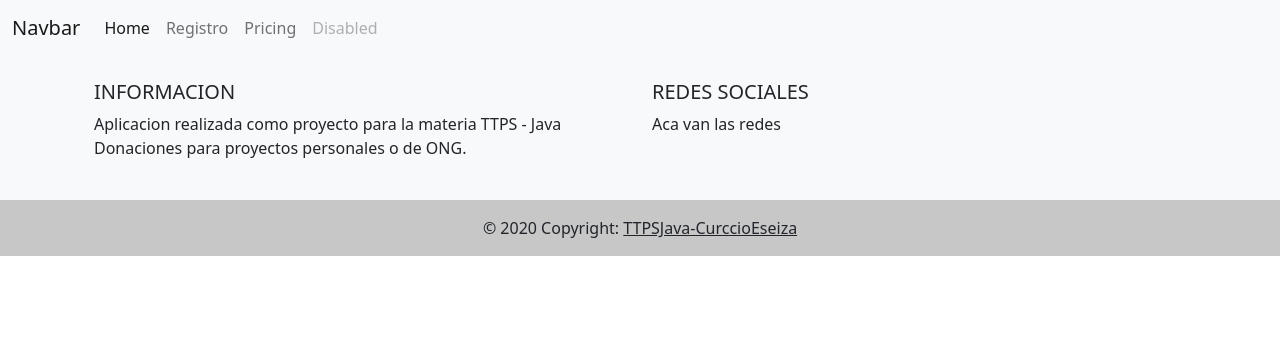
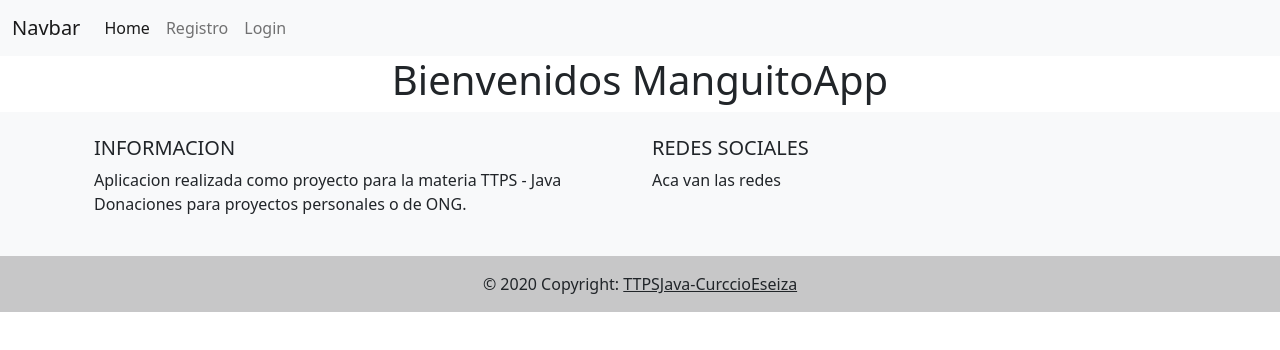
Before and after one commit to FedeEseiza/ManguitoApp, an Angular app: page / in a window 1280 px wide. Shown: the top 350 px of the page. Built offline with nearby package versions, Linux system fonts and the light colour scheme.

Commit message:
Correcion estilos navbar

```diff
--- a/src/app/app-routing.module.ts
+++ b/src/app/app-routing.module.ts
@@ -7,7 +7,8 @@
 const routes: Routes = [
   {path: 'registro', component:RegistroComponent},
   {path : 'login', component: LoginComponent},
-  {path: 'home', component: HomeComponent}
+  {path: 'home', component: HomeComponent},
+  {path: '**', component: HomeComponent}
 ];
 
 @NgModule({
--- a/src/app/components/navbar/navbar.component.html
+++ b/src/app/components/navbar/navbar.component.html
@@ -13,10 +13,7 @@
             <a class="nav-link" href="#" routerLink="registro">Registro</a>
           </li>
           <li class="nav-item">
-            <a class="nav-link" href="#">Pricing</a>
-          </li>
-          <li class="nav-item">
-            <a class="nav-link disabled" href="#" tabindex="-1" aria-disabled="true">Disabled</a>
+            <a class="nav-link" href="login">Login</a>
           </li>
         </ul>
       </div>
```
